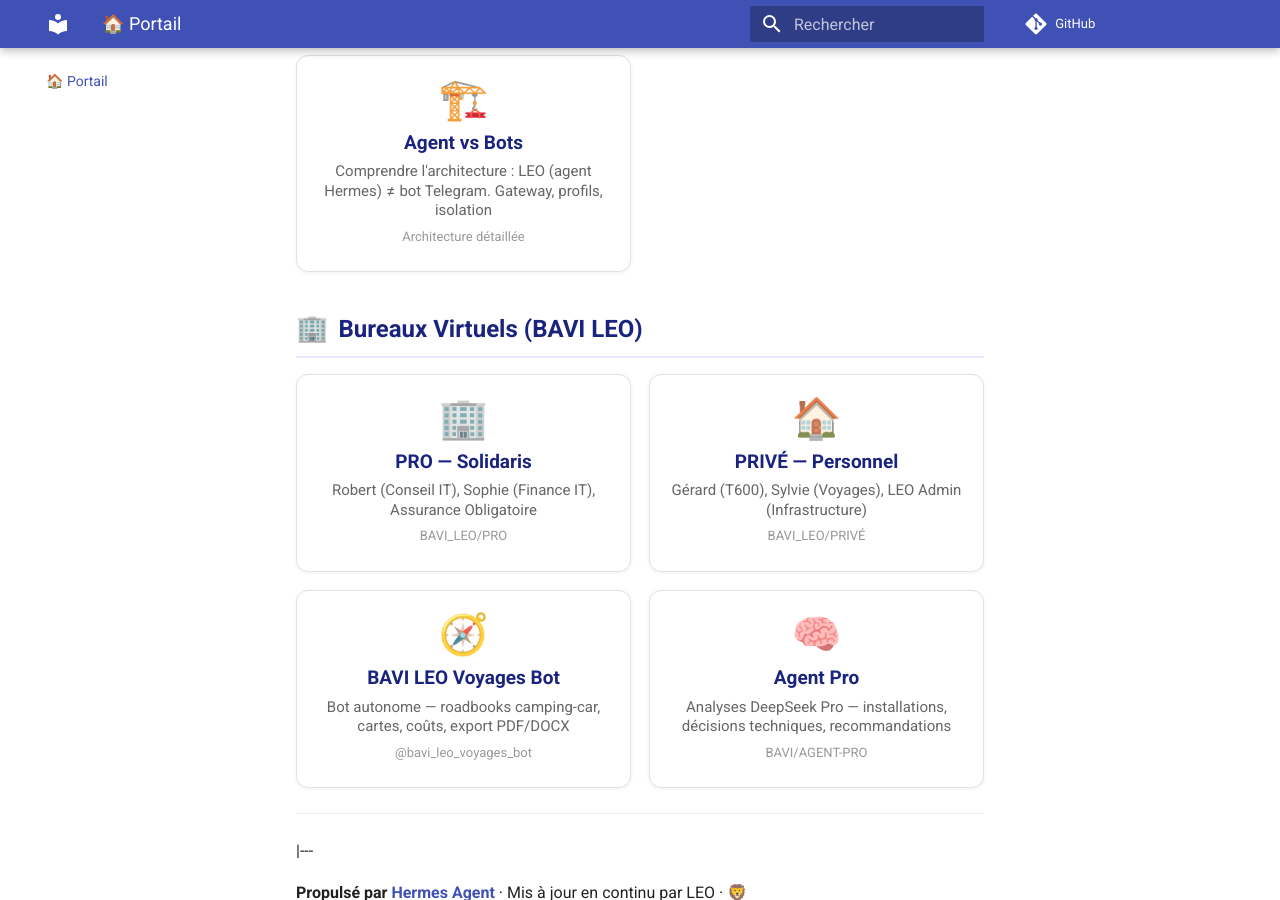
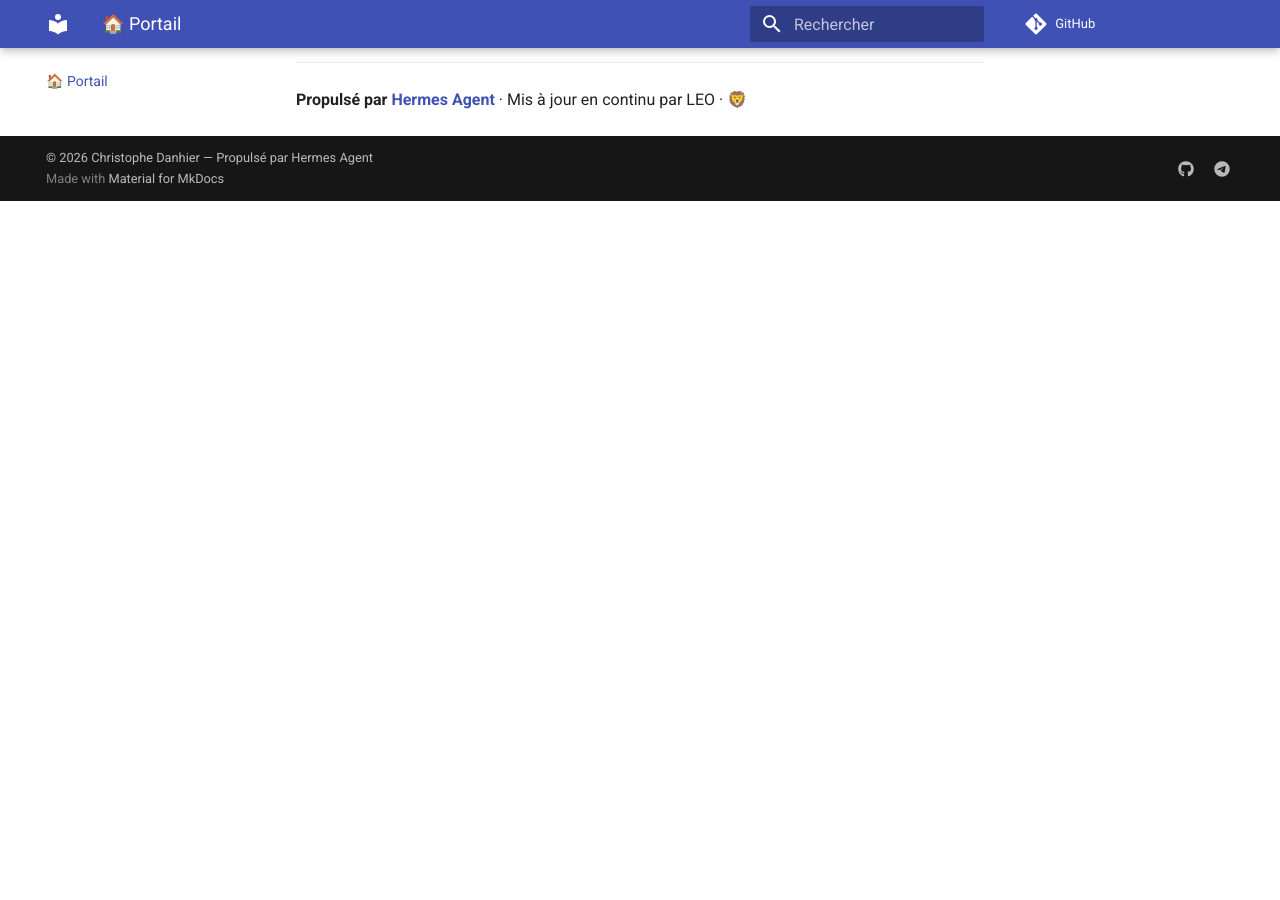
Before and after one commit to christophedanhier-hash/hermes-wiki, an MkDocs documentation site: the page built from docs/index.md, in a window 1280 px wide and 900 px high, scrolled down 1918 px. Built offline with MkDocs 1.6.1 and Material for MkDocs 9.7.7, drawn with Linux system fonts in a browser that asks for light colours; comment, search, counter and statistics services are not loaded; after the commit the page ends 2119 px from its top, so only the background shows below that; some of the changed text lies outside the part shown.

Commit message:
refactor: portail — Wikis & Documentation avec 2 tuiles (Wiki LEO + Wiki BAVI), suppr section Bureaux Virtuels

```diff
--- a/docs/index.md
+++ b/docs/index.md
@@ -128,23 +128,9 @@
 
 <a href="https://christophedanhier-hash.github.io/BAVI_LEO/" class="portail-card" target="_blank" rel="noreferrer noopener">
     <div class="icon">🏛️</div>
-    <div class="title">BAVI LEO</div>
-    <div class="desc">Bureaux Agentiques Virtuels — PRO (Solidaris) & PRIVÉ (T600, Voyages, Admin)</div>
+    <div class="title">Wiki BAVI</div>
+    <div class="desc">Bureaux Agentiques Virtuels — PRO (Solidaris), OCA (T600), Voyages, Général</div>
     <div class="url">BAVI_LEO</div>
-</a>
-
-<a href="https://christophedanhier-hash.github.io/wiki-oca/" class="portail-card" target="_blank" rel="noreferrer noopener">
-    <div class="icon">🔭</div>
-    <div class="title">Wiki OCA — T600</div>
-    <div class="desc">Projet T600, Bureau Gérard — documentation technique du télescope OCA</div>
-    <div class="url">wiki-oca</div>
-</a>
-
-<a href="https://christophedanhier-hash.github.io/voyages-wiki/" class="portail-card" target="_blank" rel="noreferrer noopener">
-    <div class="icon">🧭</div>
-    <div class="title">Wiki Voyages</div>
-    <div class="desc">Roadbooks camping-car — Italie 09/2026, Scandinavie, Canet</div>
-    <div class="url">voyages-wiki</div>
 </a>
 
 </div>
@@ -203,41 +189,6 @@
 
 </div>
 
-<div class="section-title"><span class="emoji">🏢</span>Bureaux Virtuels (BAVI LEO)</div>
-
-<div class="portail-grid">
-
-<a href="https://christophedanhier-hash.github.io/BAVI_LEO/wiki/pro/" class="portail-card" target="_blank" rel="noreferrer noopener">
-    <div class="icon">🏢</div>
-    <div class="title">PRO — Solidaris</div>
-    <div class="desc">Robert (Conseil IT), Sophie (Finance IT), Assurance Obligatoire</div>
-    <div class="url">BAVI_LEO/PRO</div>
-</a>
-
-<a href="https://christophedanhier-hash.github.io/BAVI_LEO/wiki/prive/" class="portail-card" target="_blank" rel="noreferrer noopener">
-    <div class="icon">🏠</div>
-    <div class="title">PRIVÉ — Personnel</div>
-    <div class="desc">Gérard (T600), Sylvie (Voyages), LEO Admin (Infrastructure)</div>
-    <div class="url">BAVI_LEO/PRIVÉ</div>
-</a>
-
-<a href="https://christophedanhier-hash.github.io/BAVI_LEO/wiki/prive/bot-voyages/" class="portail-card" target="_blank" rel="noreferrer noopener">
-    <div class="icon">🧭</div>
-    <div class="title">BAVI LEO Voyages Bot</div>
-    <div class="desc">Bot autonome — roadbooks camping-car, cartes, coûts, export PDF/DOCX</div>
-    <div class="url">@bavi_leo_voyages_bot</div>
-</a>
-
-<a href="https://christophedanhier-hash.github.io/BAVI_LEO/wiki/agent-pro/" class="portail-card" target="_blank" rel="noreferrer noopener">
-    <div class="icon">🧠</div>
-    <div class="title">Agent Pro</div>
-    <div class="desc">Analyses DeepSeek Pro — installations, décisions techniques, recommandations</div>
-    <div class="url">BAVI/AGENT-PRO</div>
-</a>
-
-</div>
-
 ---
-|---
 
 **Propulsé par [Hermes Agent](https://hermes-agent.nousresearch.com)** · Mis à jour en continu par LEO · 🦁
```
